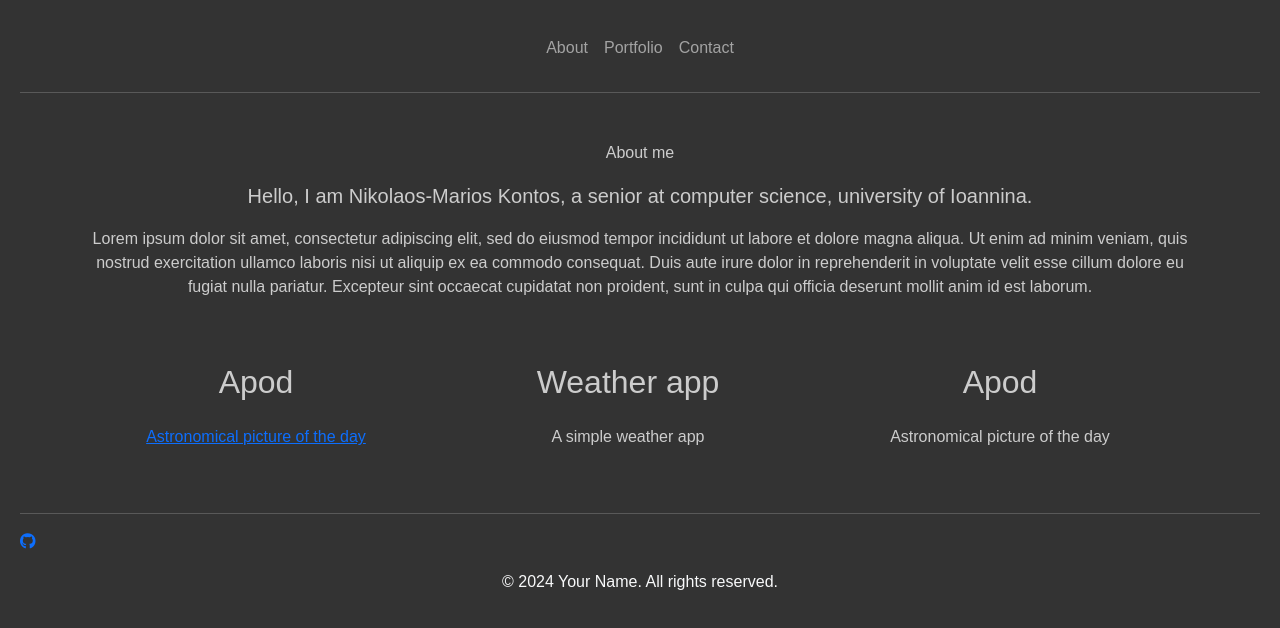
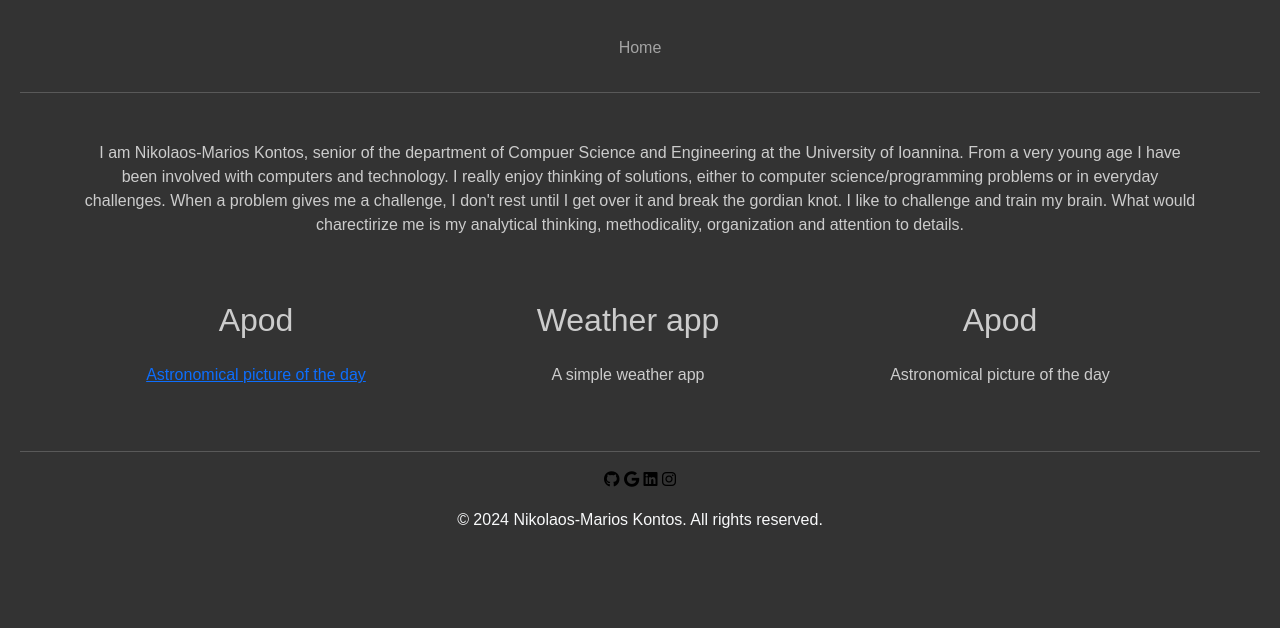
Before and after one commit to nikontos/nikontos.github.io, a plain HTML site: page index.html in a window 1280 px wide. Drawn offline with nearby package versions, Linux system fonts and the light colour scheme; a script that the page names is missing.

Commit message:
Social icons + apod picture

```diff
--- a/index.html
+++ b/index.html
@@ -25,13 +25,7 @@
         <div class="collapse navbar-collapse" id="navbarNav">
             <ul class="navbar-nav mx-auto ">
                 <li class="nav-item active">
-                    <a class="nav-link text" href="index.html">About</a>
-                </li>
-                <li class="nav-item">
-                    <a class="nav-link" href="#portfolio">Portfolio</a>
-                </li>
-                <li class="nav-item">
-                    <a class="nav-link" href="#contact">Contact</a>
+                    <a class="nav-link text" href="/index.html">Home</a>
                 </li>
             </ul>
         </div>
@@ -45,9 +39,10 @@
         <div class="row">
             <div class="col-md-12">
                 <header class="text-center">
-                    <p class="text-left-md">About me</p>
-                    <p class="lead">Hello, I am Nikolaos-Marios Kontos, a senior at computer science, university of Ioannina.</p>
-                    <p>Lorem ipsum dolor sit amet, consectetur adipiscing elit, sed do eiusmod tempor incididunt ut labore et dolore magna aliqua. Ut enim ad minim veniam, quis nostrud exercitation ullamco laboris nisi ut aliquip ex ea commodo consequat. Duis aute irure dolor in reprehenderit in voluptate velit esse cillum dolore eu fugiat nulla pariatur. Excepteur sint occaecat cupidatat non proident, sunt in culpa qui officia deserunt mollit anim id est laborum.</p>
+                    <p>
+                        I am Nikolaos-Marios Kontos, senior of the department of Compuer Science and Engineering at the University of Ioannina. From a very young age I have been involved with computers and technology.
+                        I really enjoy thinking of solutions, either to computer science/programming problems or in everyday challenges. When a problem gives me a challenge, I don't rest until I get over it and break the gordian knot. I like to challenge and train my brain. What would charectirize me is my analytical thinking, methodicality, organization and attention to details.
+                    </p>
                 </header>
             </div>
 
@@ -84,14 +79,18 @@
     <hr />
     <!-- Footer -->
 
-    <div class='social-icons'>
-        <a href="instagram.com/nikontos" class="icon"><i class="fa-brands fa-github"></i></a>
+    <div class='social-icons text-center'>
+        <a href="https://github.com/nikontos" style="color:black" class="icon"><i class="fa-brands fa-github"></i></a>
+        <a href="mailto:nikontos.dev@gmail.com" style="color:black" class="icon"><i class="fa-brands fa-google"></i></a>
+        <a href="https://www.linkedin.com/in/nikontos/" style="color:black" class="icon"><i class="fa-brands fa-linkedin"></i></a>
+        <a href="instagram.com/nikontos" style="color:black" class="icon"><i class="fa-brands fa-instagram"></i></a>
+
     </div>
 
     <footer class="text-light text-center py-3">
 
 
-        <p>&copy; 2024 Your Name. All rights reserved.</p>
+        <p>&copy; 2024 Nikolaos-Marios Kontos. All rights reserved.</p>
     </footer>
 
     <!-- Bootstrap JS and Popper.js (optional) -->
```
Also changed, not shown: pages/apod.html (+13 -12 lines).
